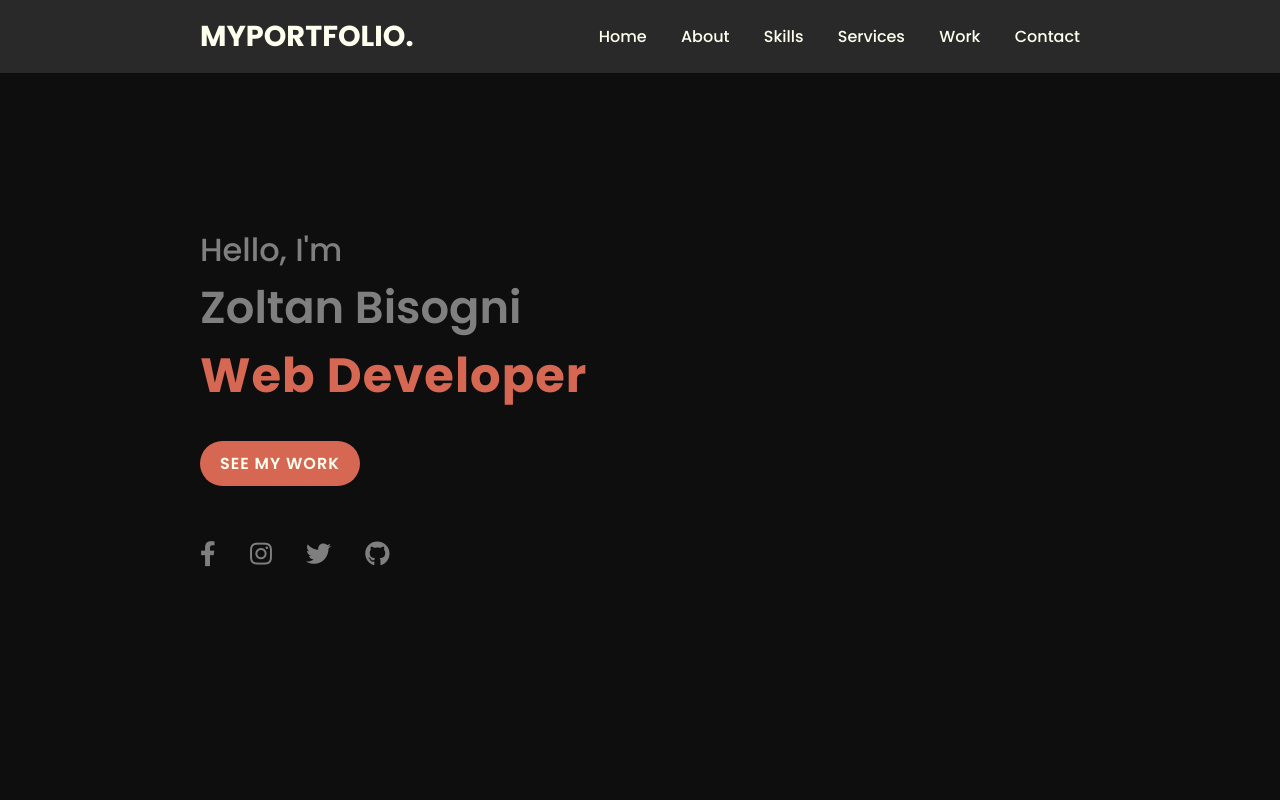
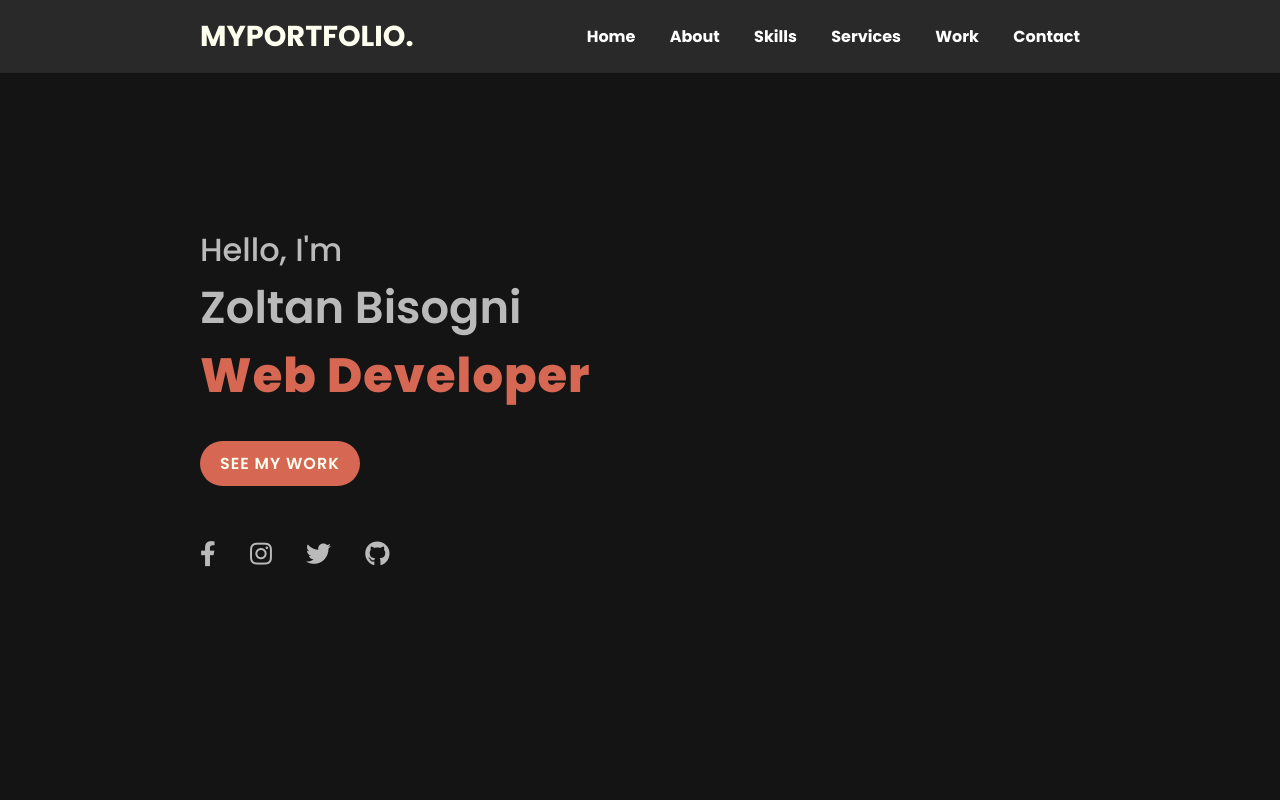
Before and after one commit to Zoltan-Bisogni/MyPortfolio., a plain HTML site: page index.html in a window 1280 px wide. Shown: the top 800 px of the page. Drawn offline with nearby package versions, Linux system fonts and the light colour scheme.

Commit message:
Update style.css to work with the index.html changes

```diff
--- a/style.css
+++ b/style.css
@@ -1,5 +1,9 @@
 @import url('https://fonts.googleapis.com/css2?family=Poppins:ital,wght@0,100;0,200;0,300;0,400;0,500;0,600;0,700;0,800;0,900;1,100;1,200;1,300;1,400;1,500;1,600;1,700;1,800;1,900&display=swap');
 
+a{
+    color: #c4c4c4;
+    text-decoration: none;
+}
 *{
     padding: 0;
     margin: 0;
@@ -47,10 +51,10 @@ header .navigation{
 }
 
 header .navigation a{
-    color: #FFFFF0;
+    color: #ffffff;
     font-size: 1em;
     text-decoration: none;
-    font-weight: 500;
+    font-weight: bolder;
     margin-left: 30px;
 }
 
@@ -84,7 +88,7 @@ section{
     left: 0;
     width: 100%;
     height: 100%;
-    background: rgba(0, 0, 0, 0.5);
+    background: rgba(0, 0, 0, 0.271);
 }
 
 .main .content{
@@ -111,7 +115,7 @@ section{
 .animated-text h3{
     color: #D66853;
     font-size: 3em;
-    font-weight: 700;
+    font-weight: 800;
     line-height: 70px;
     letter-spacing: 1px;
 }
@@ -548,14 +552,16 @@ section{
     color: #fff;
     background: #7D4E57;
     display: inline-block;
-    font-size: 1.1em;
-    font-weight: 500;
+    font-size: 1.4em;
+    font-weight: bolder;
     text-transform: uppercase;
     letter-spacing: 2px;
     width: 100%;
     border: none;
     cursor: pointer;
     transition: 0.5s ease;
+    border-radius: 25px;
+    height: 50px;
   }
 
   .contact-form .input-box .send-btn:hover{
@@ -649,7 +655,7 @@ section{
 
     .menu-btn.active{
         z-index: 999;
-        background-image: url(Image/close.png);
+
         background-repeat: no-repeat;
         background-position: center;
         background-size: 25px;
```
